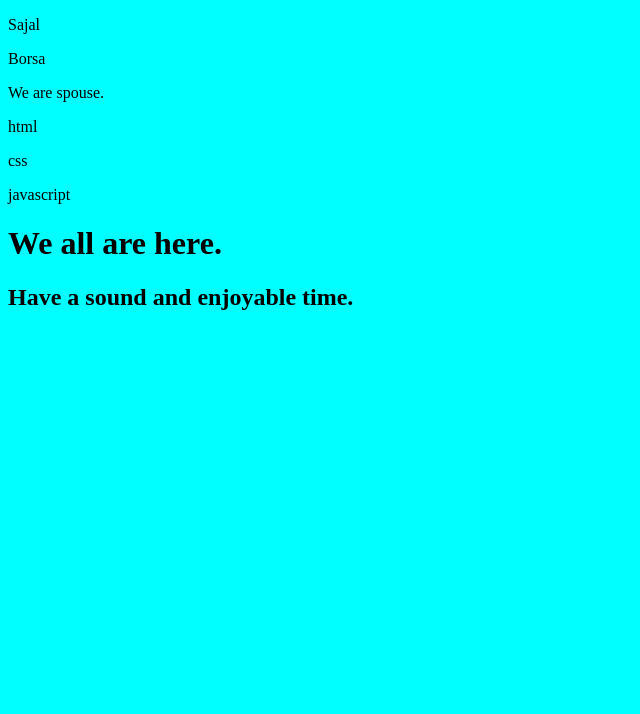
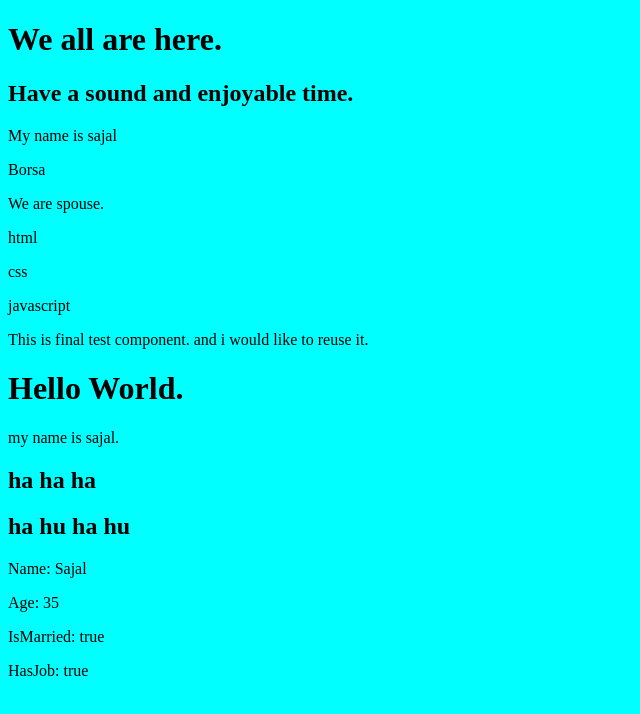
Before and after one commit to sajal-mazumder/nextLabel_foundation, a React (Vite) app in the folder reactModule/my_practice/: page / in a window 1280 px wide. Shown: the top 714 px of the page, without its empty margins (0-640 px from the left). Built offline with nearby package versions, Linux system fonts and the light colour scheme.

Commit message:
some update

```diff
--- a/reactModule/my_practice/src/App.jsx
+++ b/reactModule/my_practice/src/App.jsx
@@ -1,17 +1,71 @@
 
 import './style.css'
 import './App.css'
-import {TestComponent} from './TestComponents';  // for naming export
+import {TestComponent, TestComponent2, NameingCard }from './TestComponents';  // for naming export
 import AnotherComponent from '../AnotherComponent';
+import MoreTestComponent, { MyName } from './MoreTestComponent';
 // import TestComponent from './TestComponents';  // for default export
 
 
+// ! object destructuring
+
+const obj = {name: 'Sajal', age: 35, isMarried: 'true', hasJob: 'true'}
+const {name, age, isMarried, hasJob} = obj;
+
+
 function App(){
-  return <div>
+  return(
+    <>
+    <AnotherComponent/>
+    <TestComponent/>
+    <MoreTestComponent/>
+    <TestComponent2/>
+    <MyName/>
+    {/* <NameingCard name = 'Sajal' age = {34} isMarried = 'yes' hasJob = 'true'/> */}
+    {/* <NameingCard
+      name = {name}
+      age = {age}
+      isMarried = {isMarried}
+      hasJob = {hasJob}/> */}
+
+      {/* // chldren */}
+      <NameingCard
+        name = {name}
+        age = {age}
+        isMarried = {isMarried}
+        hasJob = {hasJob}>
+        <h2>ha ha ha</h2>
+        <h2>ha hu ha hu</h2>
+
+      </NameingCard>
+    </>
+  )
+}
+export default App;
+
+
+
+/*
+function App(){
+
+  return <div>  // system 1
     <TestComponent/>
     <AnotherComponent/>
   </div>;
 
+  return( // system 2
+    <>
+    <TestComponent/>
+    <AnotherComponent/>
+    </>
+  )
+
+  return[  // sysem 3
+    <TestComponent key = 'Test'/>,
+    <AnotherComponent key = 'Another'/>
+  ]
+
 }
 
 export default App;
+*/
--- /dev/null
+++ b/reactModule/my_practice/src/MoreTestComponent.jsx
@@ -0,0 +1,15 @@
+
+function MoreTestComponent(){
+    return(
+        <>
+        <div>This is final test component. and i would like to reuse it. </div>
+        </>
+    )
+}
+export default MoreTestComponent;
+
+export function MyName(){
+    return(
+        <div>my name is sajal.</div>
+    )
+}
--- a/reactModule/my_practice/src/TestComponents.jsx
+++ b/reactModule/my_practice/src/TestComponents.jsx
@@ -19,11 +19,13 @@
 // }
 // export default TestComponent;
 
+const myName = 'sajal'
+
 export const TestComponent = () =>{  // naming export
     return(
         <>
         <div>
-            <p>Sajal</p>
+            <p>My name is {myName}</p>
             <p>Borsa</p>
             <p>We are spouse.</p>
         </div>
@@ -35,3 +37,49 @@ export const TestComponent = () =>{  // naming export
         </>
     )
 }
+
+
+export const TestComponent2 = () =>{
+    return(
+        <div>
+            <h1>Hello World.</h1>
+        </div>
+    )
+}
+
+
+
+// props and children
+
+// let nameing = 'sajal mazumder';
+// let ageing = 34;
+
+// export function NameingCard(props){
+//     // console.log(props);
+//     return(
+//         <>
+//         <p>Name: {props.name}</p>
+//         <p>Age: {props.age}</p>
+//         <p>IsMarried: {props.isMarried}</p>
+//         <p>HasJob: {props.hasJob}</p>
+//         </>
+//     )
+
+// };
+// NameingCard('Sajal mazumder');
+
+
+
+export function NameingCard({name, age, isMarried, hasJob, children}){
+    // console.log(name, age, isMarried, hasJob);
+    return(
+        <>
+        {children}
+        <p>Name: {name}</p>
+        <p>Age: {age}</p>
+        <p>IsMarried: {isMarried}</p>
+        <p>HasJob: {hasJob}</p>
+        </>
+    )
+
+};
```
